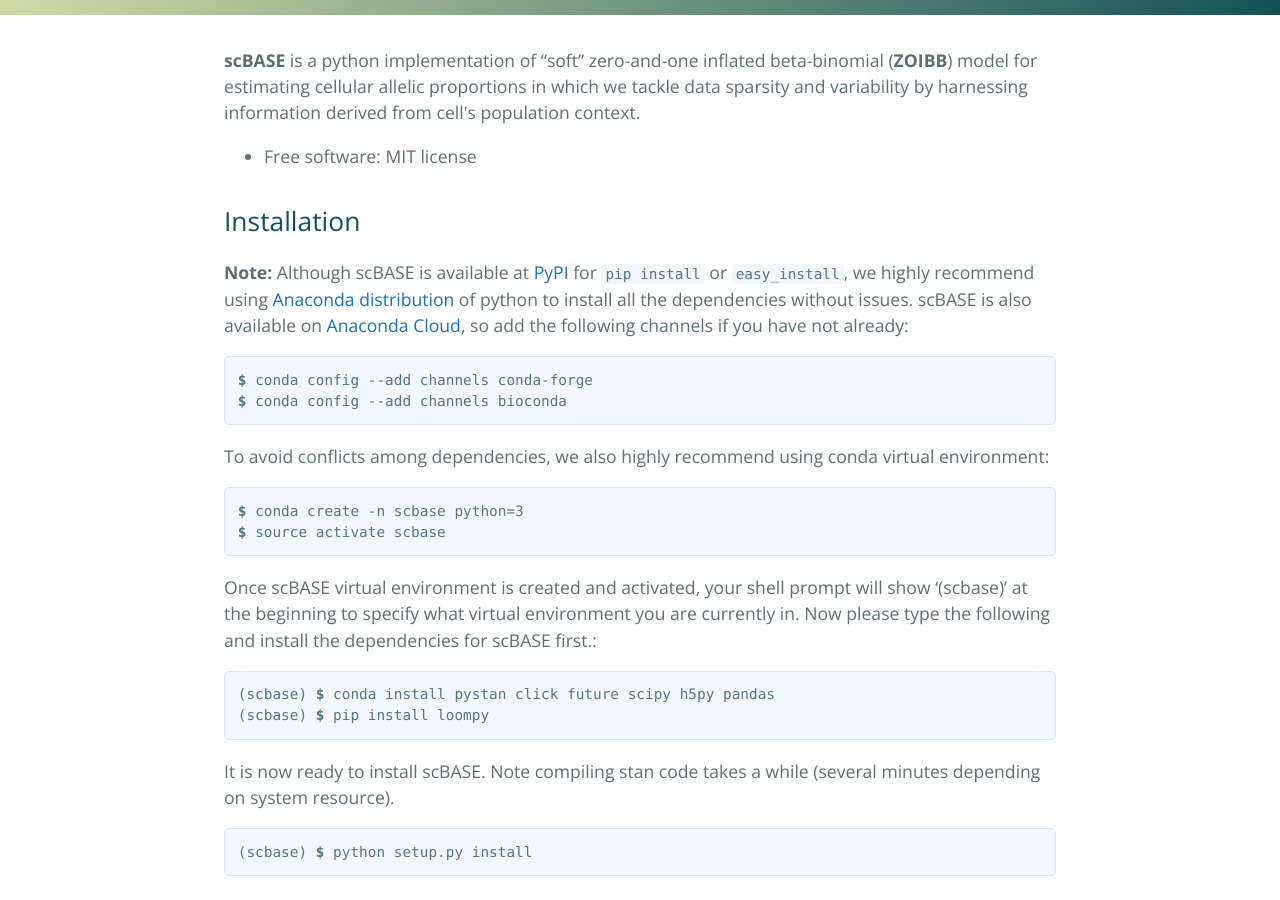
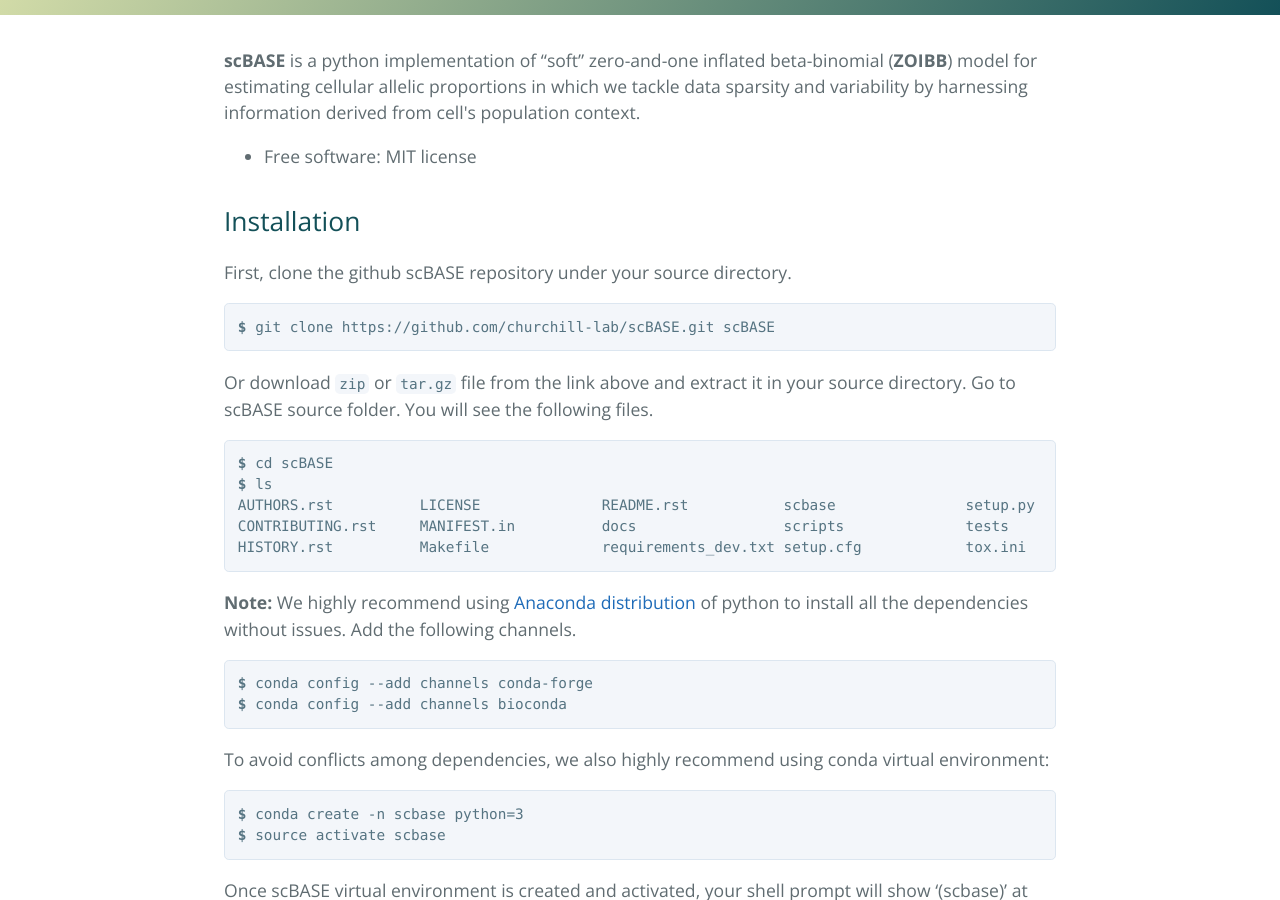
Before and after one commit to churchill-lab/scBASE, a Jekyll site: the page built from index.html, in a window 1280 px wide and 900 px high, scrolled down 368 px. Built offline with Jekyll 4.4.1, drawn with Linux system fonts in a browser that asks for light colours; the list of posts is cut into pages by our own code.

Commit message:
[kbchoi] Modified github pages

```diff
--- a/index.html
+++ b/index.html
@@ -13,7 +13,20 @@
 <h2>
 <a id="installation" class="anchor" href="#installation" aria-hidden="true"><span class="octicon octicon-link"></span></a>Installation</h2>
 
-<p><strong>Note:</strong> Although scBASE is available at <a href="https://pypi.python.org/pypi/scbase/">PyPI</a> for <code>pip install</code> or <code>easy_install</code>, we highly recommend using <a href="https://www.continuum.io/downloads">Anaconda distribution</a> of python to install all the dependencies without issues. scBASE is also available on <a href="https://anaconda.org/kbchoi/scbase">Anaconda Cloud</a>, so add the following channels if you have not already:</p>
+<p>First, clone the github scBASE repository under your source directory.</p>
+
+<pre><code><strong>$</strong> git clone https://github.com/churchill-lab/scBASE.git scBASE</code></pre>
+
+<p>Or download <code>zip</code> or <code>tar.gz</code> file from the link above and extract it in your source directory. Go to scBASE source folder. You will see the following files.</p>
+
+<pre><code><strong>$</strong> cd scBASE
+<strong>$</strong> ls
+AUTHORS.rst          LICENSE              README.rst           scbase               setup.py
+CONTRIBUTING.rst     MANIFEST.in          docs                 scripts              tests
+HISTORY.rst          Makefile             requirements_dev.txt setup.cfg            tox.ini
+</code></pre>
+
+<p><strong>Note:</strong> We highly recommend using <a href="https://www.continuum.io/downloads">Anaconda distribution</a> of python to install all the dependencies without issues. Add the following channels.</p>
 
 <pre><code><strong>$</strong> conda config --add channels conda-forge
 <strong>$</strong> conda config --add channels bioconda</code></pre>
```
